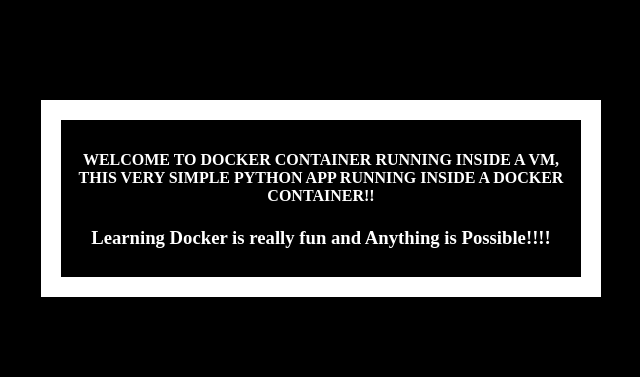
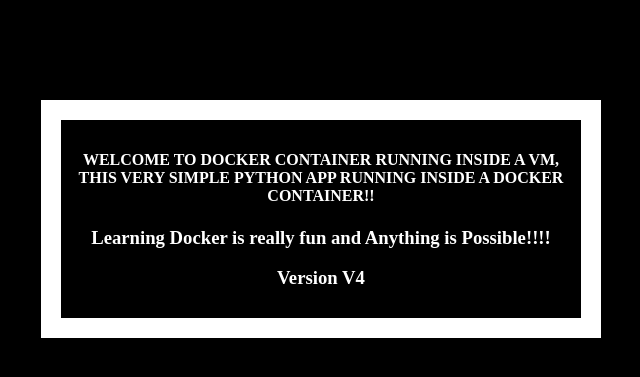
Before and after one commit to ashumesh/mydockerreponiraj, a Flask app: page / in a window 1280 px wide. Shown: the top 377 px of the page, without its empty margins (319-959 px from the left). Run offline with Flask 2, Linux system fonts and the light colour scheme.

Commit message:
Update index.html

```diff
--- a/templates/index.html
+++ b/templates/index.html
@@ -21,6 +21,7 @@
     <div class="container">
       <h4>Welcome to Docker Container running inside a VM, This very simple Python App running inside a Docker container!!</h4>
       <h3> Learning Docker is really fun and Anything is Possible!!!! </h3>
+      <h3> Version V4 </h3>
     </div>
   </body>
 </html>
```
